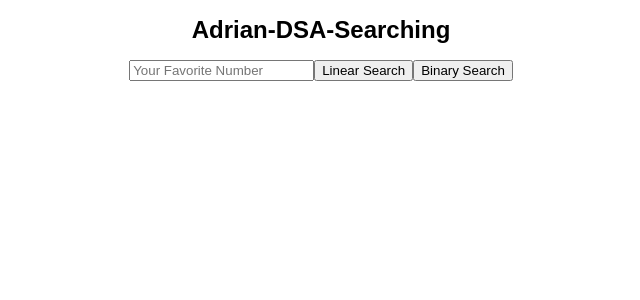
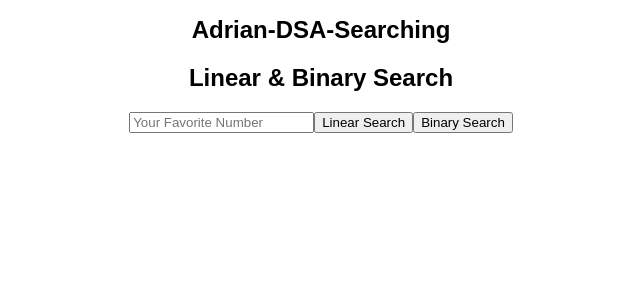
Before and after one commit to thinkful-ei18/Adrian-DSA-Searching, a React (Create React App) app: page / in a window 1280 px wide. Shown: the top 300 px of the page, without its empty margins (319-959 px from the left). Built offline with nearby package versions, Linux system fonts and the light colour scheme.

Commit message:
add h2 for linear and binary

```diff
--- a/src/App.js
+++ b/src/App.js
@@ -87,6 +87,7 @@ class App extends Component {
     return (
       <div className="App">
           <h1 className="App-title">Adrian-DSA-Searching</h1>
+          <h2>Linear & Binary Search</h2>
           <form>
             <input
               type="number"
```
